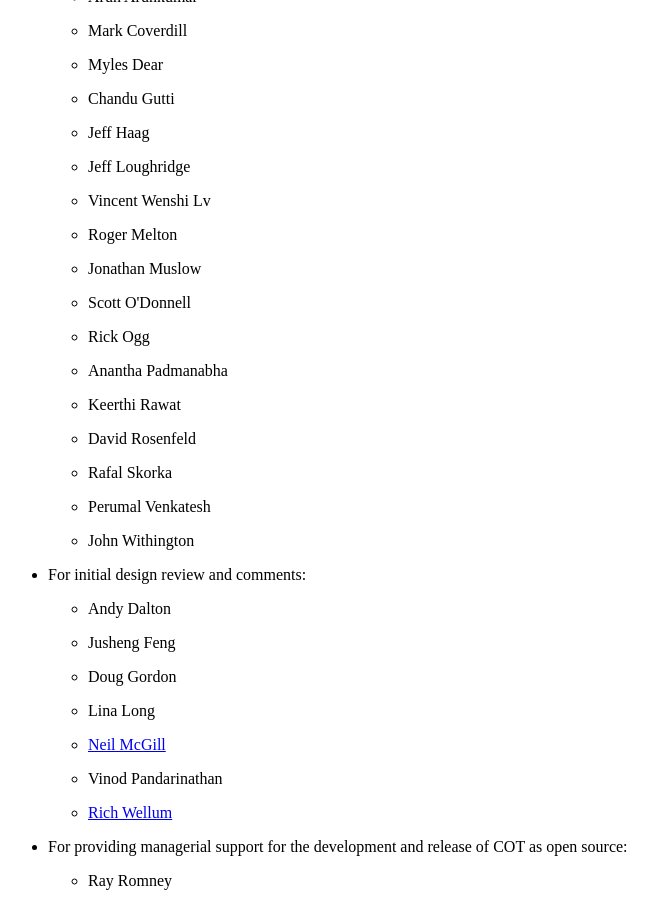
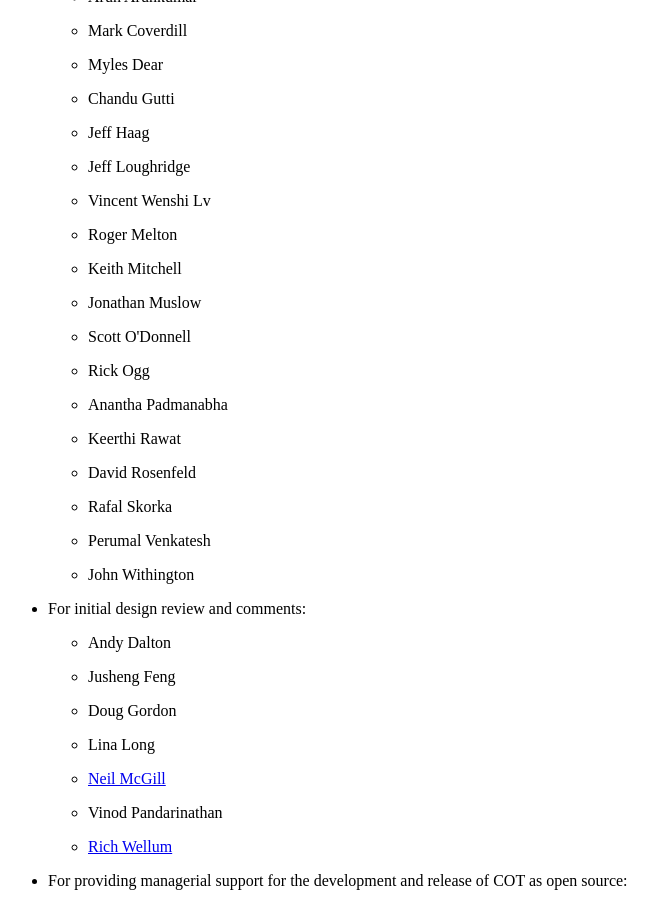
Before and after one commit to glennmatthews/cot, a Sphinx documentation site: the page built from docs/thanks.rst, in a window 1280 px wide and 900 px high, scrolled down 502 px. Shown: the whole window, without its empty margins (0-658 px from the left). Built offline with Sphinx 7.4.7 and the Read the Docs theme 2.0.0, drawn with Linux system fonts in a browser that asks for light colours; pages that are not in the unit, such as notebooks, are missing from menus.

Commit message:
Overdue thanks to Keith Mitchell

```diff
--- a/docs/thanks.rst
+++ b/docs/thanks.rst
@@ -14,6 +14,7 @@ We would like to thank:
   * Jeff Loughridge
   * Vincent Wenshi Lv
   * Roger Melton
+  * Keith Mitchell
   * Jonathan Muslow
   * Scott O'Donnell
   * Rick Ogg
```
